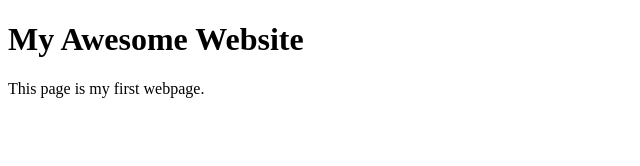
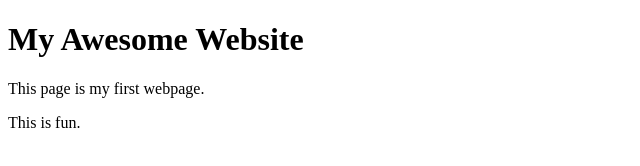
Before and after one commit to joshrideout/my-first-code, a plain HTML site: page index.html in a window 1280 px wide. Shown: the full height of the page, 0-640 px from the left. Drawn offline with Linux system fonts and the light colour scheme.

Commit message:
hello coder

```diff
--- a/index.html
+++ b/index.html
@@ -12,5 +12,8 @@
         <p>
             This page is my first webpage.
         </p>
+        <p>
+            This is fun.
+        </p>
     </body>
 </html>
```
